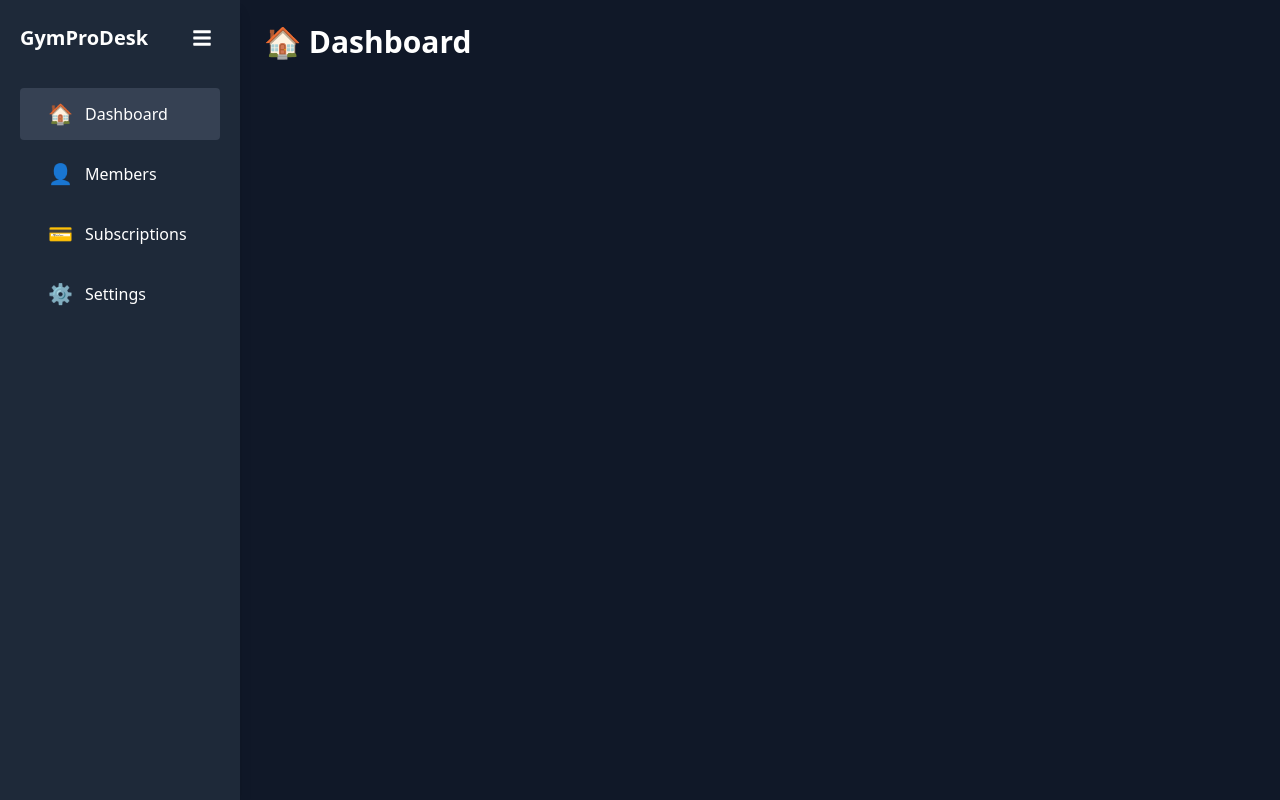
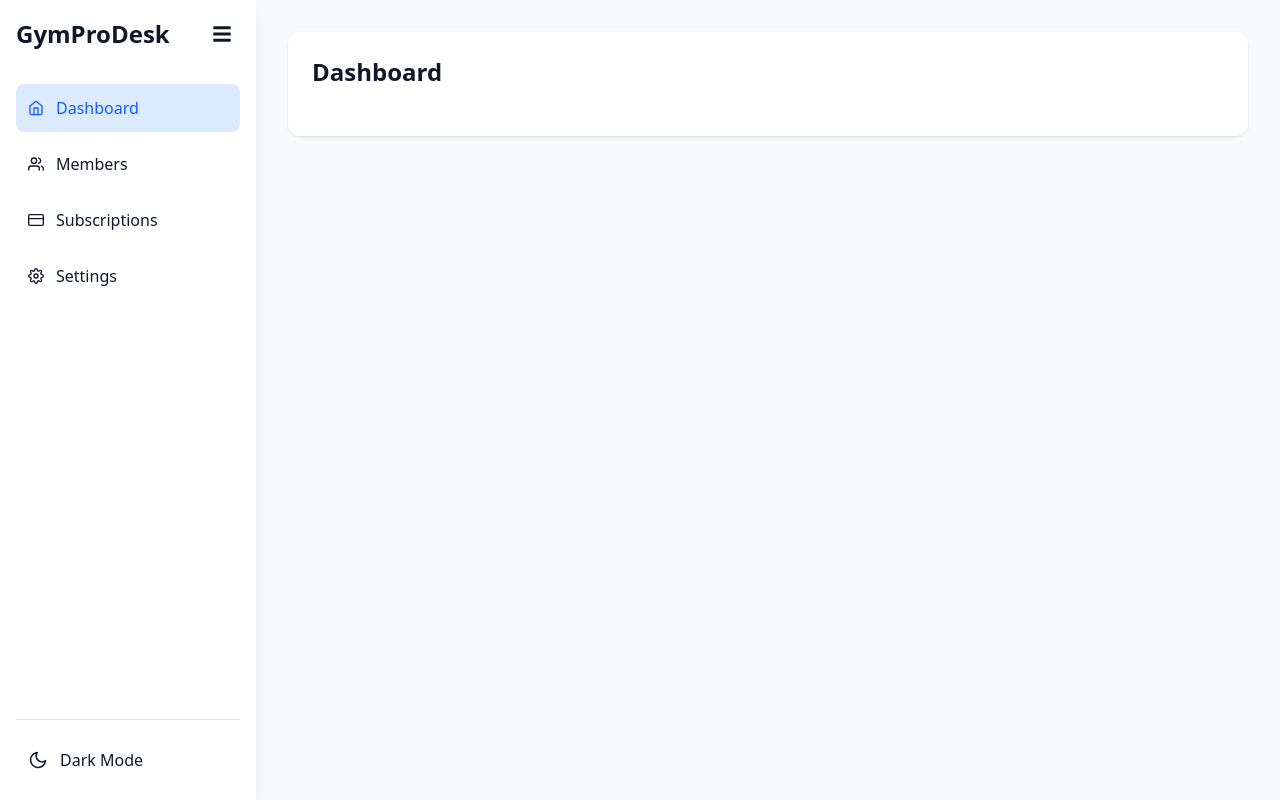
Before and after one commit to Scaronz/GymProDesk, a React (Vite) app: page / in a window 1280 px wide. Built offline with nearby package versions, Linux system fonts and the light colour scheme.

Commit message:
Dark Mode toggle + Design change

```diff
--- a/src/App.tsx
+++ b/src/App.tsx
@@ -1,106 +1,157 @@
-import { Routes, Route, NavLink } from "react-router-dom";
 import { motion } from "framer-motion";
-import { useState } from "react";
-import { FaBars } from "react-icons/fa";
+import { useState } from 'react';
+import { FiUsers, FiCreditCard, FiSettings, FiMoon, FiSun, FiHome } from 'react-icons/fi';
 import Dashboard from "./pages/Dashboard";
 import Members from "./pages/Members";
 import Subscriptions from "./pages/Subscriptions";
 import Settings from "./pages/Settings";
+import { FaBars } from "react-icons/fa";
 
-function App() {
-  const [isSidebarOpen, setIsSidebarOpen] = useState(true);
+interface NavItem {
+  id: string;
+  icon: React.ReactNode;
+  label: string;
+  component: React.ReactElement;
+}
+
+const App: React.FC = () => {
+  const [darkMode, setDarkMode] = useState<boolean>(false);
+  const [activeTab, setActiveTab] = useState<string>('dashboard');
+  const [isSidebarOpen, setIsSidebarOpen] = useState<boolean>(true);
 
   const sidebarVariants = {
-    open: { width: 240 },
-    closed: { width: 64 }
+    open: { width: 256 },
+    closed: { width: 76 }
   };
 
-  const navItemVariants = {
+  const textVariants = {
     open: { opacity: 1, x: 0 },
     closed: { opacity: 0, x: -20 }
   };
 
-  const routes = [
-    { to: "/", text: "🏠 Dashboard" },
-    { to: "/members", text: "👤 Members" },
-    { to: "/subscriptions", text: "💳 Subscriptions" },
-    { to: "/settings", text: "⚙ Settings" }
+  const navItems: NavItem[] = [
+    {
+      id: 'dashboard',
+      icon: <FiHome />,
+      label: 'Dashboard',
+      component: <Dashboard darkMode={darkMode} />
+    },
+    {
+      id: 'members',
+      icon: <FiUsers />,
+      label: 'Members',
+      component: <Members darkMode={darkMode} />
+    },
+    {
+      id: 'subscriptions',
+      icon: <FiCreditCard />,
+      label: 'Subscriptions',
+      component: <Subscriptions darkMode={darkMode} />
+    },
+    {
+      id: 'settings',
+      icon: <FiSettings />,
+      label: 'Settings',
+      component: <Settings darkMode={darkMode} />
+    }
   ];
 
   return (
-    <div className="flex h-screen bg-gray-900 text-white">
+    <div className={`min-h-screen ${darkMode ? 'bg-gray-900 text-white' : 'bg-gray-50 text-gray-900'}`}>
       {/* Animated Sidebar */}
-      <motion.aside
+      <motion.div
         initial="open"
         animate={isSidebarOpen ? "open" : "closed"}
         variants={sidebarVariants}
         transition={{ type: "spring", stiffness: 300, damping: 30 }}
-        className="bg-gray-800 p-5 shadow-lg overflow-hidden"
+        className={`fixed left-0 top-0 h-full ${darkMode ? 'bg-gray-800' : 'bg-white'} shadow-lg z-10 flex flex-col`}
       >
+        <div className="p-4 flex flex-col h-full">
+          {/* Header Section */}
           <div className="flex items-center justify-between mb-8">
             <motion.h1
               animate={{ opacity: isSidebarOpen ? 1 : 0 }}
-            className="text-xl font-bold overflow-hidden whitespace-nowrap"
+              className="text-2xl font-bold whitespace-nowrap overflow-hidden"
             >
               GymProDesk
             </motion.h1>
-          <button
+            <motion.button
               onClick={() => setIsSidebarOpen(!isSidebarOpen)}
-            className="text-xl hover:text-blue-400 transition-colors p-2 rounded-lg hover:bg-gray-700"
+              className="p-2 rounded-lg hover:bg-gray-100 dark:hover:bg-gray-700"
+              whileHover={{ scale: 1.1 }}
+              whileTap={{ scale: 0.9 }}
+              animate={{ rotate: isSidebarOpen ? 0 : 180 }}
             >
-            <FaBars />
-          </button>
+              <FaBars className="text-xl" />
+            </motion.button>
           </div>
 
-        <nav>
-          <ul className="space-y-2">
-            {routes.map((item, index) => (
-              <motion.li
-                key={item.to}
-                variants={navItemVariants}
+          {/* Navigation Items */}
+          <nav className="space-y-2 flex-1">
+            {navItems.map((item, index) => (
+              <motion.div
+                key={item.id}
+                variants={textVariants}
                 transition={{ delay: index * 0.1 }}
               >
-                <NavLink
-                  to={item.to}
-                  className={({ isActive }) =>
-                    `block p-3 rounded transition-colors ${
-                      isActive ? "bg-gray-700" : "hover:bg-gray-700"
-                    }`
-                  }
+                <button
+                  onClick={() => setActiveTab(item.id)}
+                  className={`flex items-center w-full p-3 rounded-lg transition-colors ${
+                    activeTab === item.id
+                      ? (darkMode ? 'bg-gray-700' : 'bg-blue-100 text-blue-600')
+                      : (darkMode ? 'hover:bg-gray-700' : 'hover:bg-gray-100')
+                  }`}
                 >
-                  <motion.div
-                    className="flex items-center gap-3 overflow-hidden"
-                    animate={{ paddingLeft: isSidebarOpen ? "1rem" : "0" }}
-                  >
-                    <span className="text-xl">{item.text.split(" ")[0]}</span>
+                  <span className="mr-3">{item.icon}</span>
                   <motion.span
                     className="whitespace-nowrap"
                     animate={{
-                        width: isSidebarOpen ? "auto" : 0,
-                        opacity: isSidebarOpen ? 1 : 0
+                      opacity: isSidebarOpen ? 1 : 0,
+                      width: isSidebarOpen ? "auto" : 0
                     }}
                   >
-                      {item.text.split(" ")[1]}
+                    {item.label}
                   </motion.span>
+                </button>
               </motion.div>
-                </NavLink>
-              </motion.li>
             ))}
-          </ul>
           </nav>
-      </motion.aside>
+
+          {/* Dark Mode Toggle - Fixed Bottom */}
+          <div className="mt-auto pt-4 border-t border-gray-200 dark:border-gray-700">
+            <button
+              onClick={() => setDarkMode(!darkMode)}
+              className="w-full flex items-center p-3 rounded-lg hover:bg-gray-100 dark:hover:bg-gray-700 transition-colors"
+            >
+              {darkMode ? (
+                <FiSun className="text-xl mr-3" />
+              ) : (
+                <FiMoon className="text-xl mr-3" />
+              )}
+              <motion.span
+                className="whitespace-nowrap"
+                animate={{
+                  opacity: isSidebarOpen ? 1 : 0,
+                  width: isSidebarOpen ? "auto" : 0
+                }}
+              >
+                {darkMode ? 'Light Mode' : 'Dark Mode'}
+              </motion.span>
+            </button>
+          </div>
+        </div>
+      </motion.div>
 
       {/* Main Content */}
-      <main className="flex-1 p-6 overflow-auto">
-        <Routes>
-          <Route path="/" element={<Dashboard />} />
-          <Route path="/members" element={<Members />} />
-          <Route path="/subscriptions" element={<Subscriptions />} />
-          <Route path="/settings" element={<Settings />} />
-        </Routes>
-      </main>
+      <div
+        className={`transition-all duration-300 ${
+          isSidebarOpen ? 'ml-64' : 'ml-20'
+        } p-8`}
+      >
+        {navItems.find(tab => tab.id === activeTab)?.component}
+      </div>
     </div>
   );
-}
+};
 
 export default App;
--- a/src/pages/Dashboard.tsx
+++ b/src/pages/Dashboard.tsx
@@ -1,3 +1,13 @@
-export default function Dashboard() {
-    return <h2 className="text-3xl font-bold">🏠 Dashboard</h2>;
-  }
+// pages/Dashboard.tsx
+import { PageProps } from '../types';
+
+const Dashboard: React.FC<PageProps> = ({ darkMode }) => {
+  return (
+    <div className={`p-6 rounded-xl ${darkMode ? 'bg-gray-800' : 'bg-white'} shadow`}>
+      <h1 className="text-2xl font-bold mb-6">Dashboard</h1>
+      {/* Dashboard content */}
+    </div>
+  );
+};
+
+export default Dashboard;
--- a/src/pages/Settings.tsx
+++ b/src/pages/Settings.tsx
@@ -1,3 +1,12 @@
-export default function Settings() {
-    return <h2 className="text-3xl font-bold">⚙ Settings</h2>;
-  }
+import { PageProps } from '../types';
+
+const Settings: React.FC<PageProps> = ({ darkMode }) => {
+  return (
+    <div className={`p-6 rounded-xl ${darkMode ? 'bg-gray-800' : 'bg-white'} shadow`}>
+      <h1 className="text-2xl font-bold mb-6">Settings</h1>
+      {/* Settings content */}
+    </div>
+  );
+};
+
+export default Settings;
--- a/src/pages/Subscriptions.tsx
+++ b/src/pages/Subscriptions.tsx
@@ -1,3 +1,12 @@
-export default function Subscriptions() {
-    return <h2 className="text-3xl font-bold">💳 Manage Subscriptions</h2>;
-  }
+import { PageProps } from '../types';
+
+const Subscriptions: React.FC<PageProps> = ({ darkMode }) => {
+  return (
+    <div className={`p-6 rounded-xl ${darkMode ? 'bg-gray-800' : 'bg-white'} shadow`}>
+      <h1 className="text-2xl font-bold mb-6">Subscriptions</h1>
+      {/* Subscriptions content */}
+    </div>
+  );
+};
+
+export default Subscriptions;
--- /dev/null
+++ b/src/types.ts
@@ -0,0 +1,5 @@
+// types.ts
+export type PageProps = {
+    darkMode: boolean;
+    // Add other common props here if needed
+  };
```
Also changed, not shown: src/pages/Members.tsx (+27 -38 lines). Lines whose indentation alone changed are shown as unchanged.
